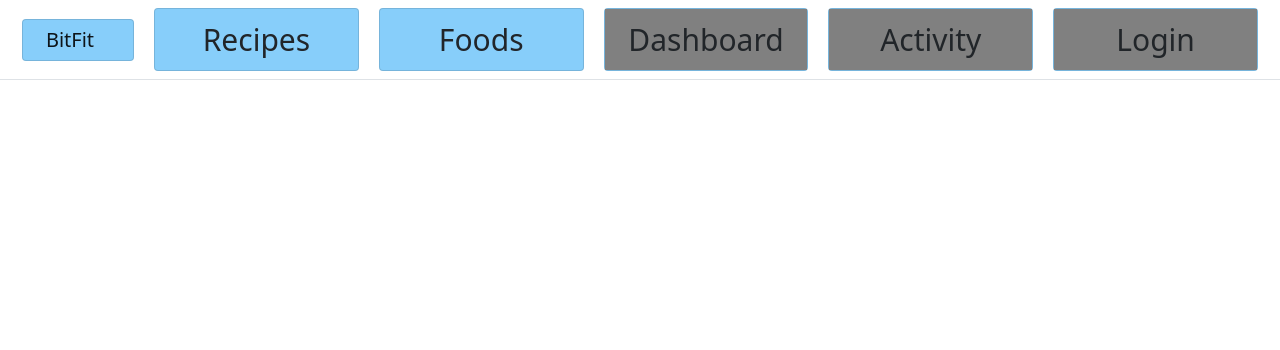
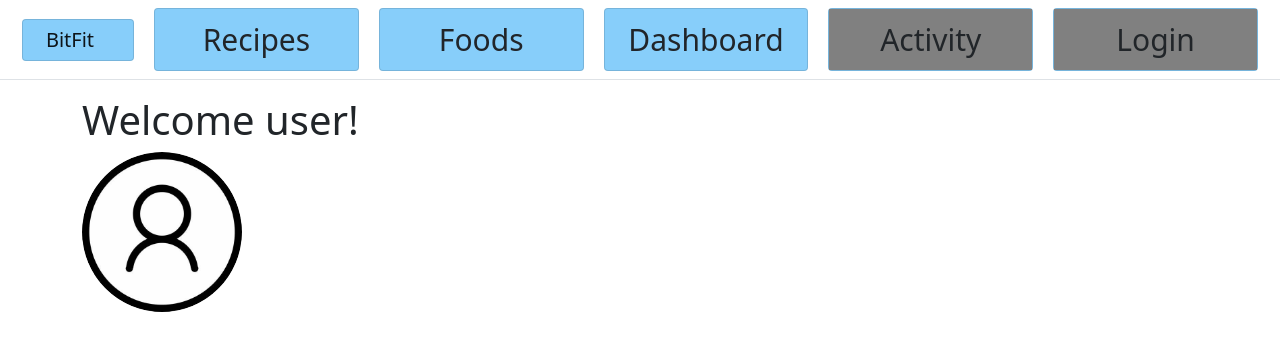
Before and after one commit to andrograf/elprojectegrandethird, a React (Create React App) app in the folder bitfit/ClientApp/: page /dashboard in a window 1280 px wide. Shown: the top 350 px of the page. Built offline with nearby package versions, Linux system fonts and the light colour scheme.

Commit message:
feat: add dashboard page

```diff
--- /dev/null
+++ b/bitfit/ClientApp/src/components/Dashboard.js
@@ -0,0 +1,22 @@
+import React, { Component } from 'react';
+import profilePicture from '../images/ProfilePicture.jpeg';
+
+export class Dashboard extends Component {
+    static displayName = Dashboard.name;
+
+
+
+
+    render() {
+        return (
+            <div>
+                <div>
+                    <h1>Welcome user!</h1>
+                </div>
+                <div>
+                    <img style={{width:"160px", height:"160px", borderRadius:"80px"} } src={profilePicture} alt="profilePicture"/>
+                </div>
+            </div>
+        )
+    }
+}
--- a/bitfit/ClientApp/src/components/NavMenu.js
+++ b/bitfit/ClientApp/src/components/NavMenu.js
@@ -45,7 +45,7 @@ export class NavMenu extends Component {
                             </li>
                             <li className="nav-item">
                                 <div className="nav-card">
-                                    <a className="nav-link text-dark inactive-link" href="/dashboard" asp-area="" asp-controller="Home" asp-action="Index">Dashboard</a>
+                                    <a className="nav-link text-dark" href="/dashboard" asp-area="" asp-controller="Home" asp-action="Index">Dashboard</a>
                                 </div>
                             </li>
                             <li className="nav-item">
```
Also changed, not shown: bitfit/ClientApp/src/AppRoutes.js (+7 -1 lines), bitfit/ClientApp/src/images/ProfilePicture.jpeg (added).
